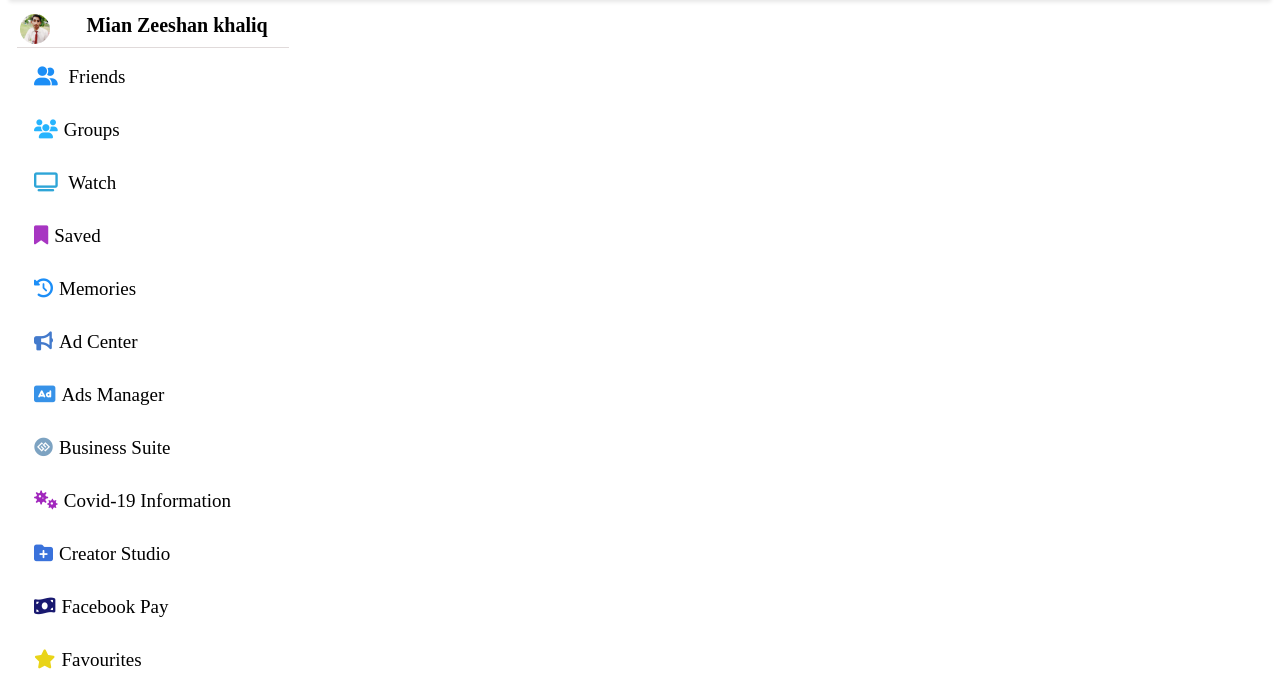
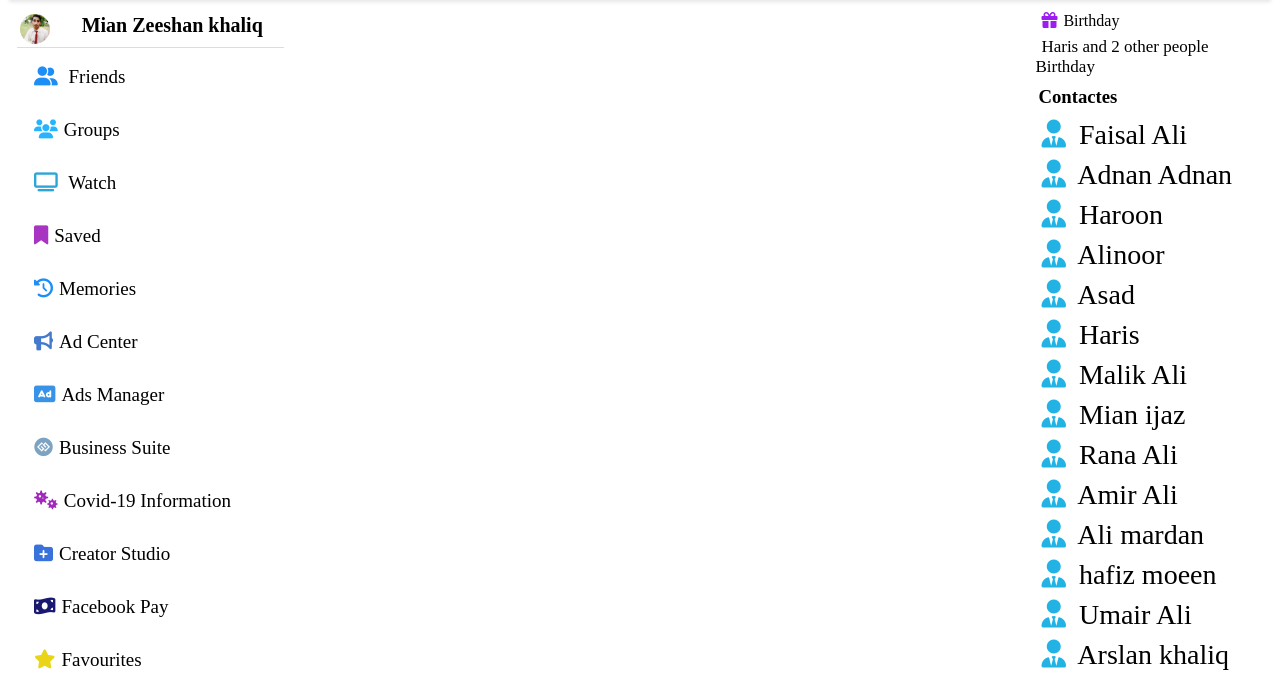
Before and after one commit to Zeeshankhaliq219/Facebook-UI-ASSIGNMENT, a plain HTML site: page index.html in a window 1280 px wide. Shown: the part 92-768 px from the top of the page. Drawn offline with Linux system fonts and the light colour scheme; a web font is replaced by a local one.

Commit message:
ADD RIGHT SIDE AND CENTER DIV

```diff
--- a/index.html
+++ b/index.html
@@ -79,7 +79,35 @@
             <span><a href="" style="color: goldenrod;"> <i class="fas fa-briefcase"></i></a>Jobs</span>
 
          </div>
+         <!-- CENTER -->
+         <div class="center">
 
+         </div>
+         <!-- RIGHT_SIDE -->
+         <div class="right_side">
+             <span style="font-size: 16px;"><a href="" style="color: rgb(156, 28, 241);"><i class="fas fa-gift"></i></a>Birthday</span>
+             <span style="font-size: 17px;"><a href=""></a> Haris and 2 other people Birthday</span>
+             <span style="font-size: 16px;"><h3>Contactes</h3></span>
+            <span><a href="" > <i class="fas fa-user-tie"></i></a> Faisal Ali</span>
+            <span><a href="" > <i class="fas fa-user-tie"></i></a> Adnan Adnan</span>
+            <span><a href="" > <i class="fas fa-user-tie"></i></a> Haroon</span>
+            <span><a href="" > <i class="fas fa-user-tie"></i></a> Alinoor</span>
+            <span><a href="" > <i class="fas fa-user-tie"></i></a> Asad </span>
+            <span><a href="" > <i class="fas fa-user-tie"></i></a> Haris</span>
+            <span><a href="" > <i class="fas fa-user-tie"></i></a> Malik Ali</span>
+            <span><a href="" > <i class="fas fa-user-tie"></i></a> Mian ijaz</span>
+            <span><a href="" > <i class="fas fa-user-tie"></i></a> Rana Ali</span>
+            <span><a href="" > <i class="fas fa-user-tie"></i></a> Amir Ali</span>
+            <span><a href="" > <i class="fas fa-user-tie"></i></a> Ali mardan</span>
+            <span><a href="" > <i class="fas fa-user-tie"></i></a> hafiz moeen</span>
+            <span><a href="" > <i class="fas fa-user-tie"></i></a> Umair Ali</span>
+            <span><a href="" > <i class="fas fa-user-tie"></i></a> Arslan khaliq</span>
+            <span><a href="" > <i class="fas fa-user-tie"></i></a> Salman </span>
+            <span><a href="" > <i class="fas fa-user-tie"></i></a> Usman Ali</span>
+            <span><a href="" > <i class="fas fa-user-tie"></i></a> Kashif Kashif</span>
+            <span><a href="" > <i class="fas fa-user-tie"></i></a> Rashid</span>
+            <span><a href="" > <i class="fas fa-user-tie"></i></a> Zeeshan Ali</span>
+         </div>
      </div>
 </body>
 </html>
--- a/style.css
+++ b/style.css
@@ -136,7 +136,36 @@ padding: 13px;
 .left_side span{
     padding: 11px;
 }
-
 .left_side span:hover{
     background-color: #f2f3f5;
 }
+   /* CENTER */
+.center{
+    display: flex;
+    flex-direction: column;
+    width: 59%;
+}
+/* RIGHT_SIDE */
+.right_side{
+    display: flex;
+    flex-direction: column;
+    overflow: scroll;
+    width: 19%;
+    float: right;
+    position: sticky;
+    top: 80px;
+}
+.right_side{
+    font-size: 28px;
+
+}
+.right_side span:hover{
+    background-color: #f2f3f5;
+}
+.right_side a{
+    color: rgb(34, 179, 228);
+}
+#ONE{
+    width: 18px;
+    height: 18px;
+}
```
